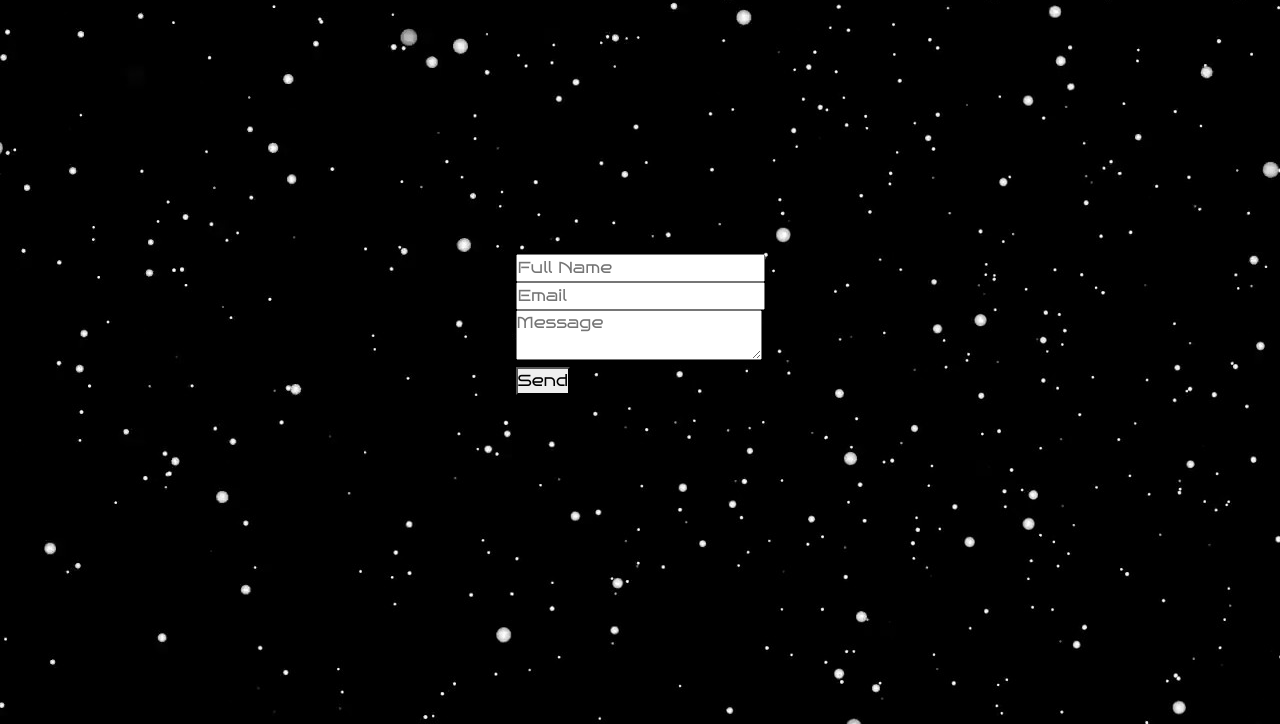
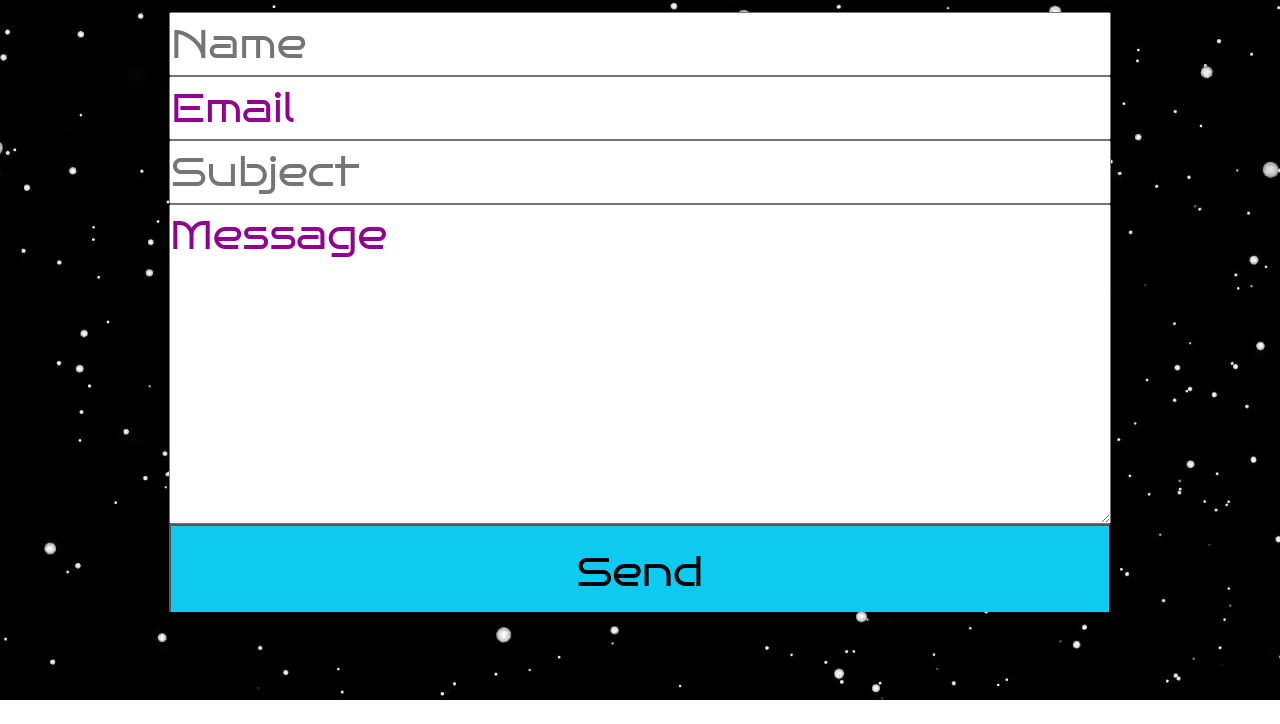
Before and after one commit to RenLevingar/Portfolio2, a website: page pages/contact.html in a window 1280 px wide. Shown: the part 100-824 px from the top of the page. After the commit the page ends 800 px from the top, so only its background shows below. Drawn offline with nearby package versions, Linux system fonts and the light colour scheme.

Commit message:
Contact Update
Updated the Contact Page's styling. Centered it onto the page and added color to the placeholder, it still isn't functioning which needs to be done.

```diff
--- a/pages/contact.html
+++ b/pages/contact.html
@@ -56,32 +56,21 @@
         </div>
     </nav>
 
-<<<<<<< Updated upstream
-=======
-    <!-- Main page container -->
-    <div class="container position-absolute d-flex justify-content-center align-items-center mw-100 h-100 flex-row">
-        <!-- <form action="https://formsubmit.co/rblev157@gmail.com" method="POST">
-            <input type="hidden" name="_subject" value="New submission!">
-            <input type="email" name="email" placeholder="Email Address" required>
-            <input type="text" name="name" placeholder="Your Message" required>
-            <button type="submit">Send</button>
-       </form> -->
-       <!-- <from action="https://formsubmit.co/rblev157@gmail.com" method="POST">
-            <input type="text" name="name" placeholder="Name" required>
-            <input type="text" name="email" placeholder="Email" required>
-            <input type="text" name="subject" placeholder="Subject" required>
-            <textarea name="msg" placeholder="Message" required></textarea>
-            <button type="submit">Submit</button>
-       </from> -->
-       <div>
-            <input type="text" placeholder="Full Name" required><br>
-            <input type="email" placeholder="Email" required><br>
-            <textarea placeholder="Message" required></textarea><br>
-            <button>Send</button>
-       </div>
+    <!-- Main contact container -->
+    <div
+        class="container position-absolute d-flex justify-content-center align-items-center mw-100 h-50 flex-row mt-10 h-75">
+
+        <!-- Contact -->
+        <form class="d-flex flex-column w-75 h-auto fs-1" action="https://formsubmit.co/your@email.com" method="POST">
+            <input type="text" class="input-blue" placeholder="Name" name="name" required>
+            <input type="email" class="input-purple" placeholder="Email" name="email" required>
+            <input type="text" class="input-blue" placeholder="Subject" name="_subject" required>
+            <textarea type="text" class="h-20r input-purple" placeholder="Message"></textarea>
+            <button type="submit" class="text-bg-info p-3">Send</button>
+        </form>
+
     </div>
 
->>>>>>> Stashed changes
     <!-- Link for javascript -->
     <script src="
     https://cdn.jsdelivr.net/npm/bootstrap@5.2.3/dist/js/bootstrap.min.js
--- a/styles/scss/styles.scss
+++ b/styles/scss/styles.scss
@@ -1,3 +1,7 @@
+// @import "../node_modules/bootstrap/scss/bootstrap";
+// @import "../node_modules/bootstrap/scss/variables";
+// @import "../node_modules/bootstrap/scss/mixins";
+
 @font-face {
     font-family: bruno;
     src: url("../../Bruno_Ace/BrunoAce-Regular.ttf");
@@ -247,19 +251,31 @@ body {
     -moz-box-shadow: 0px 0px 59px 17px rgba(13, 202, 240, 1);
 }
 
-#home{
+#home {
     @media only screen and (max-width: 700px) {
         body {
-          display: flex;
-          flex-direction: column;
-          padding: 10rem;
-          margin: 10rem;
+            display: flex;
+            flex-direction: column;
+            padding: 10rem;
+            margin: 10rem;
         }
-      }
+    }
 }
 
-.renPic{
+.renPic {
     border-radius: 100%;
     width: 5rem;
     height: 5rem;
 }
+
+.h-20r {
+    height: 20rem;
+}
+
+.input-blue::placeholder {
+    color: $info;
+}
+
+.input-purple::placeholder {
+    color: rgb(146, 0, 146);
+}
```
Also changed, not shown: package.json (+7 -4 lines), styles/css/styles.css, styles/css/styles.min.css, 4 other files.
